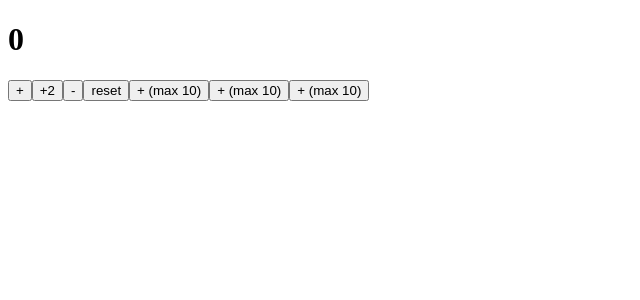
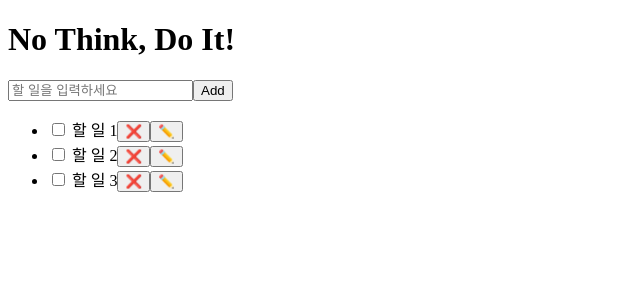
Before and after one commit to hjzhhhj/2026_Programing2, a React (Vite) app: page / in a window 1280 px wide. Shown: the top 300 px of the page, without its empty margins (0-640 px from the left). Built offline with nearby package versions, Linux system fonts and the light colour scheme.

Commit message:
TodoList App 시작, HTML

```diff
--- /dev/null
+++ b/src/TodoListApp.jsx
@@ -0,0 +1,37 @@
+function TodoListApp() {
+  return (
+    <div>
+      <h1>No Think, Do It!</h1>
+      <form>
+        <input type="text" placeholder="할 일을 입력하세요" />
+        <button>Add</button>
+      </form>
+
+      <ul>
+        <li>
+          <label htmlFor="chk-1">
+            <input type="checkbox" name="" id="chk-1" /> 할 일 1
+          </label>
+          <button>❌</button>
+          <button>✏️</button>
+        </li>
+        <li>
+          <label htmlFor="chk-2">
+            <input type="checkbox" name="" id="chk-2" /> 할 일 2
+          </label>
+          <button>❌</button>
+          <button>✏️</button>
+        </li>
+        <li>
+          <label htmlFor="chk-3">
+            <input type="checkbox" name="" id="chk-3" /> 할 일 3
+          </label>
+          <button>❌</button>
+          <button>✏️</button>
+        </li>
+      </ul>
+    </div>
+  );
+}
+
+export default TodoListApp;
--- a/src/main.jsx
+++ b/src/main.jsx
@@ -1,10 +1,13 @@
+// https://programming-3313.jhj090120.workers.dev/
+
 import { StrictMode } from "react";
 import { createRoot } from "react-dom/client";
 // import "./index.css";
 import CounterApp from "./CounterApp.jsx";
+import TodoListApp from "./TodoListApp.jsx";
 
 createRoot(document.getElementById("root")).render(
   <StrictMode>
-    <CounterApp />
+    <TodoListApp />
   </StrictMode>,
 );
```
Also changed, not shown: 1 other file (tests, documents, lock files or other folders).
